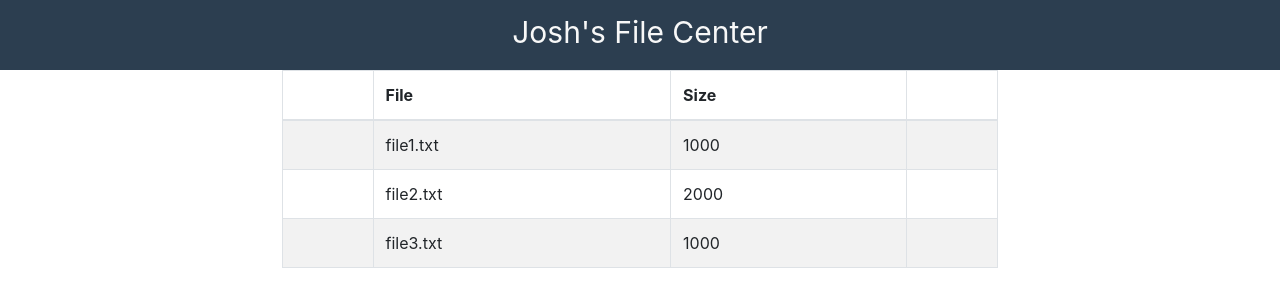
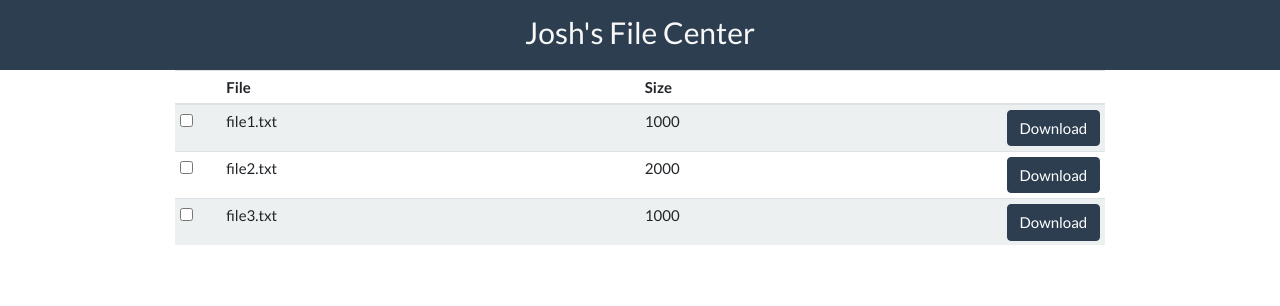
Before and after one commit to joshatron/File-Center, an Angular app in the folder file-center/: page / in a window 1280 px wide. Shown: the top 306 px of the page. Built offline with nearby package versions, Linux system fonts and the light colour scheme.

Commit message:
Added checkboxes and buttons

```diff
--- a/file-center/angular.json
+++ b/file-center/angular.json
@@ -24,7 +24,7 @@
             ],
             "styles": [
               "src/styles.css",
-              "node_modules/bootstrap/dist/css/bootstrap.min.css"
+              "node_modules/bootswatch/dist/flatly/bootstrap.min.css"
             ],
             "scripts": []
           },
--- a/file-center/package.json
+++ b/file-center/package.json
@@ -19,7 +19,7 @@
     "@angular/platform-browser": "~7.1.0",
     "@angular/platform-browser-dynamic": "~7.1.0",
     "@angular/router": "~7.1.0",
-    "bootstrap": "^4.1.3",
+    "bootswatch": "^4.1.3",
     "core-js": "^2.5.4",
     "rxjs": "~6.3.3",
     "tslib": "^1.9.0",
--- a/file-center/src/app/app.component.html
+++ b/file-center/src/app/app.component.html
@@ -3,22 +3,22 @@
     {{getTitle()}}
 </div>
 
-<div class="col-sm-7" style="margin: 0px auto;">
-    <table class="table table-striped table-bordered table-condensed">
+<div class="col-md-9" style="margin: 0px auto;">
+    <table class="table table-striped table-sm">
         <thead>
             <tr>
-                <th class="col-xs-1"></th>
-                <th class="col-xs-5">File</th>
-                <th class="col-xs-5">Size</th>
-                <th class="col-xs-1"></th>
+                <th style="width: 5%"></th>
+                <th style="width: 45%">File</th>
+                <th style="width: 35%">Size</th>
+                <th style="width: 15%"></th>
             </tr>
         </thead>
         <tbody>
             <tr *ngFor="let file of getFiles()">
-                <td></td>
+                <td><input type="checkbox" [(ngModel)]="file.selected" /></td>
                 <td>{{file.name}}</td>
                 <td>{{file.size}}</td>
-                <td></td>
+                <td><button class="btn btn-primary float-right">Download</button></td>
             </tr>
         </tbody>
         <tfoot>
--- a/file-center/src/app/app.module.ts
+++ b/file-center/src/app/app.module.ts
@@ -1,5 +1,6 @@
 import { BrowserModule } from '@angular/platform-browser';
 import { NgModule } from '@angular/core';
+import { FormsModule } from '@angular/forms';
 
 import { AppComponent } from './app.component';
 
@@ -8,7 +9,8 @@ import { AppComponent } from './app.component';
     AppComponent
   ],
   imports: [
-    BrowserModule
+    BrowserModule,
+    FormsModule
   ],
   providers: [],
   bootstrap: [AppComponent]
--- a/file-center/src/app/model.ts
+++ b/file-center/src/app/model.ts
@@ -4,9 +4,9 @@ export class Model {
 
     constructor() {
         this.title = "Josh's File Center";
-        this.files = [new File("file1.txt", 1000, "file"),
-                      new File("file2.txt", 2000, "file"),
-                      new File("file3.txt", 1000, "file")];
+        this.files = [new File("file1.txt", 1000, "file", false),
+                      new File("file2.txt", 2000, "file", false),
+                      new File("file3.txt", 1000, "file", false)];
 
     }
 }
@@ -15,10 +15,12 @@ export class File {
     name;
     size;
     type;
+    selected;
 
-    constructor(name, size, type) {
+    constructor(name, size, type, selected) {
         this.name = name;
         this.size = size;
         this.type = type;
+        this.selected = selected;
     }
 }
```
Also changed, not shown: 1 other file (tests, documents, lock files or other folders).
